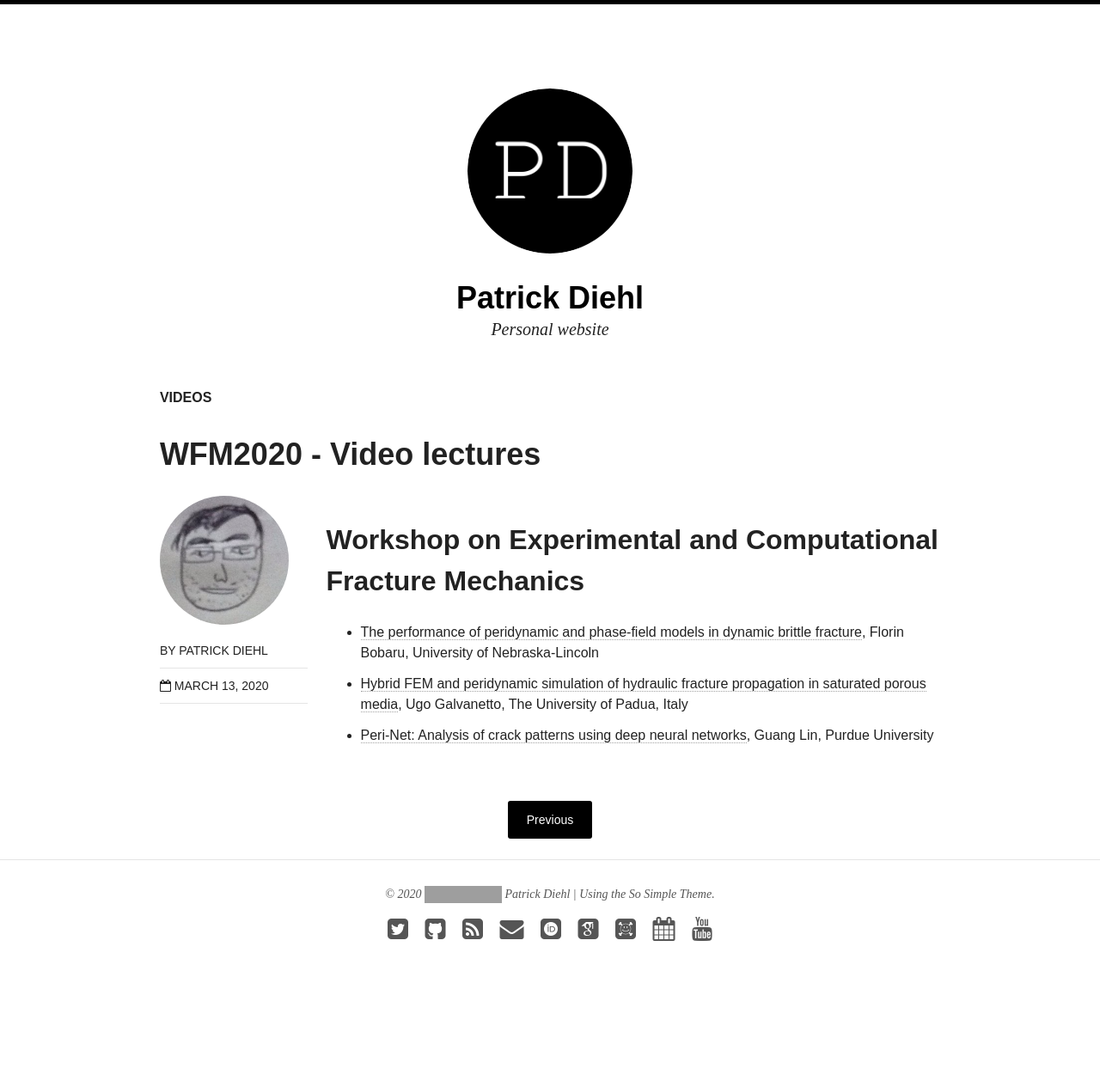
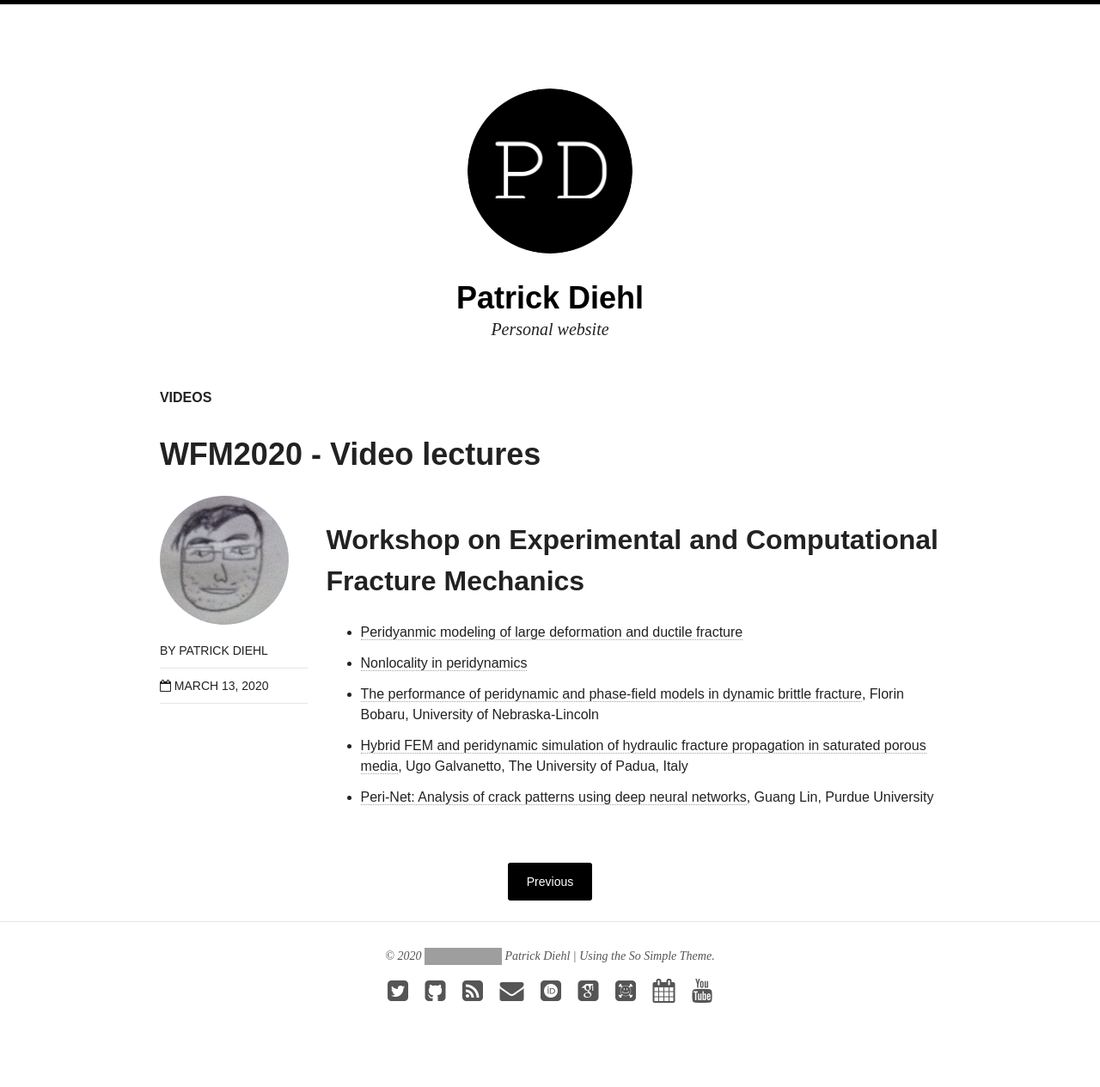
Before and after one commit to diehlpk/diehlpk.github.io, a Jekyll site: the page built from _posts/blog/2020-03-13-wfm2020-videos.md, in a window 1280 px wide. Shown: the whole page at 86% size. Built offline with Jekyll 4.4.1, drawn with Linux system fonts in a browser that asks for light colours; nearby versions of some CDN libraries; some web fonts are replaced; before the commit the page ends 1193 px from its top, so only the background shows below that; grey boxes are pictures that could not be loaded.

Commit message:
Add more videos

```diff
--- a/_posts/blog/2020-03-13-wfm2020-videos.md
+++ b/_posts/blog/2020-03-13-wfm2020-videos.md
@@ -7,7 +7,8 @@ author: diehlpk
 ---
 ## Workshop on Experimental and Computational Fracture Mechanics
 
-
+* [Peridyanmic modeling of large deformation and ductile fracture](https://www.youtube.com/watch?v=AqcyfyeyXHM)
+* [Nonlocality in peridynamics](https://www.youtube.com/watch?v=_Uv-_K3KTek)
 * [The performance of peridynamic and phase-field models in dynamic brittle fracture](https://www.youtube.com/watch?v=4fHyZS7Y7vg), Florin Bobaru, University of Nebraska-Lincoln
 * [Hybrid FEM and peridynamic simulation of hydraulic fracture propagation in saturated porous media](https://www.youtube.com/watch?v=aZh0aUtKteo), Ugo Galvanetto, The University of Padua, Italy
 * [Peri-Net: Analysis of crack patterns using deep neural networks](https://www.youtube.com/watch?v=hxjVByEPnRw), Guang Lin, Purdue University
```
